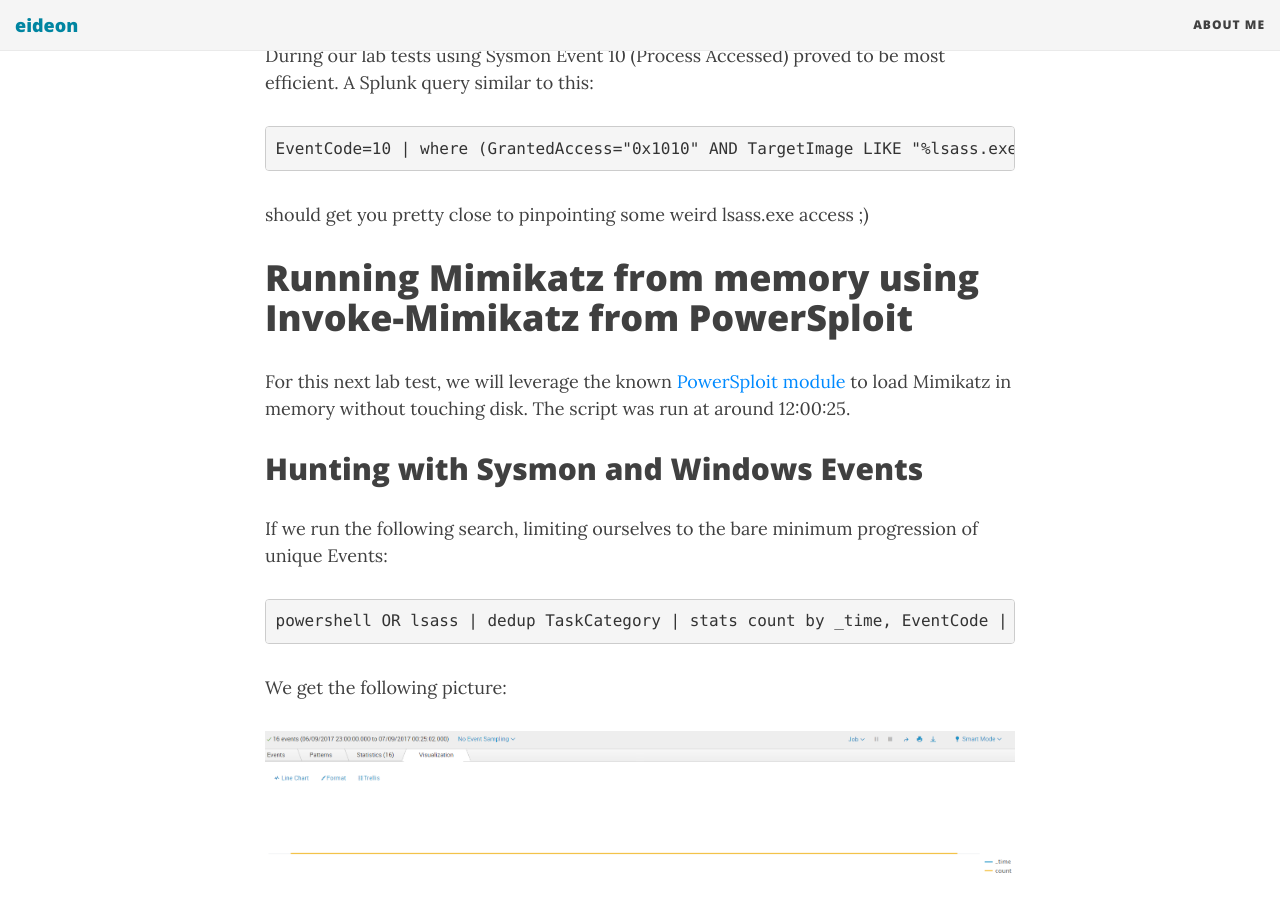
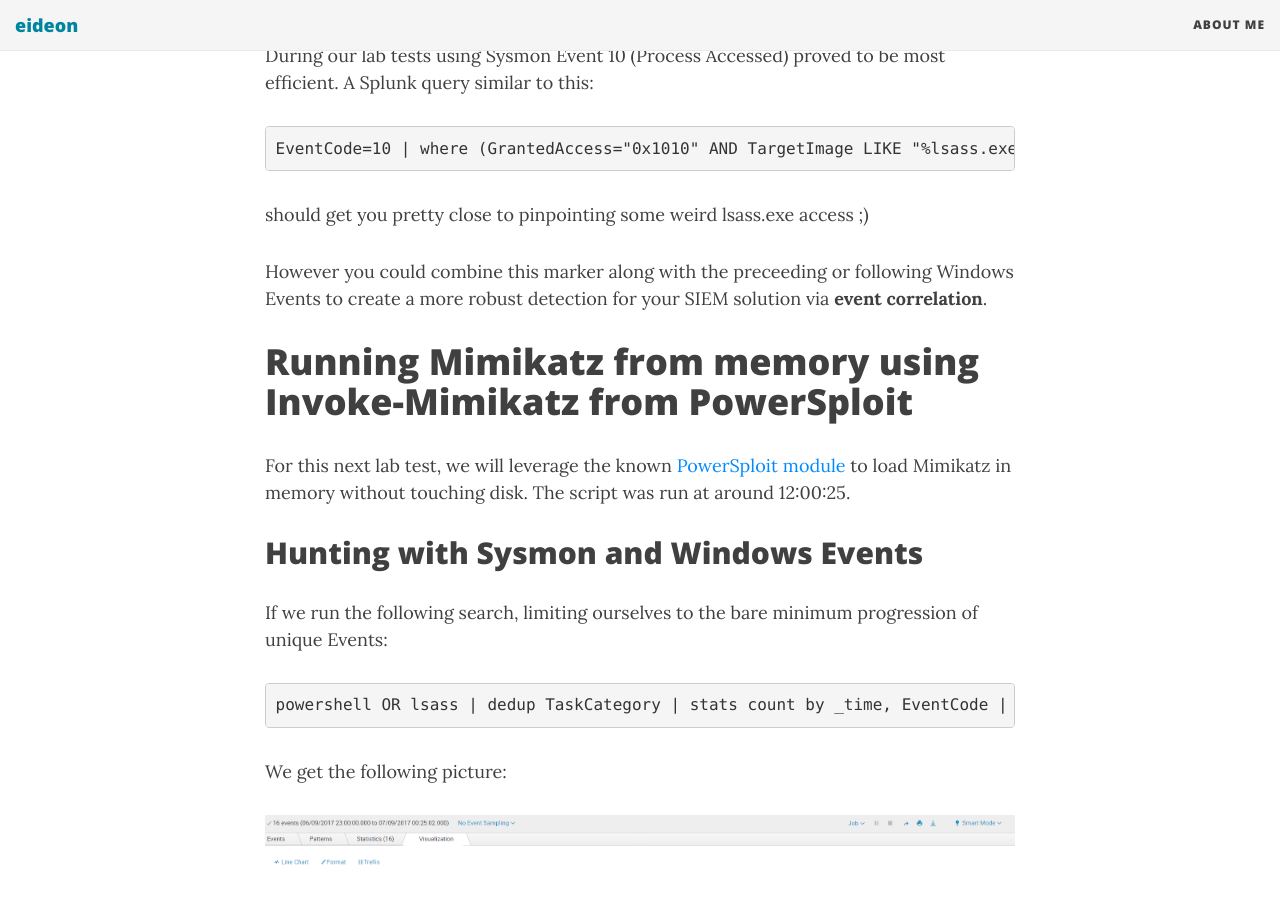
Before and after one commit to darkquasar/darkquasar.github.io, a Jekyll site: the page built from _posts/2017-09-09-THL01-Mimikatz.md, in a window 1280 px wide and 900 px high, scrolled down 8611 px. Built offline with Jekyll 4.4.1, drawn with Linux system fonts in a browser that asks for light colours; nearby versions of some CDN libraries.

Commit message:
Update 2017-09-09-THL01-Mimikatz.md

````diff
--- a/_posts/2017-09-09-THL01-Mimikatz.md
+++ b/_posts/2017-09-09-THL01-Mimikatz.md
@@ -138,6 +138,8 @@
 ```
 should get you pretty close to pinpointing some weird lsass.exe access ;)
 
+However you could combine this marker along with the preceeding or following Windows Events to create a more robust detection for your SIEM solution via **event correlation**.
+
 # Running Mimikatz from memory using Invoke-Mimikatz from PowerSploit
 For this next lab test, we will leverage the known [PowerSploit module](https://raw.githubusercontent.com/PowerShellMafia/PowerSploit/master/Exfiltration/Invoke-Mimikatz.ps1) to load Mimikatz in memory without touching disk. The script was run at around 12:00:25.
 
````
